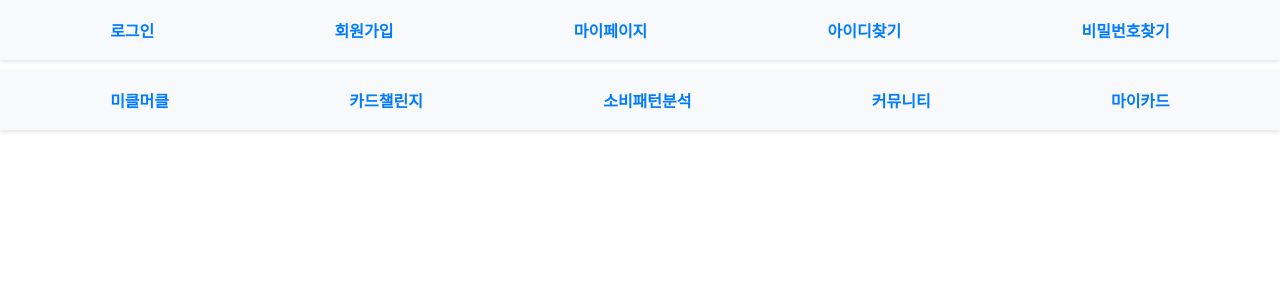
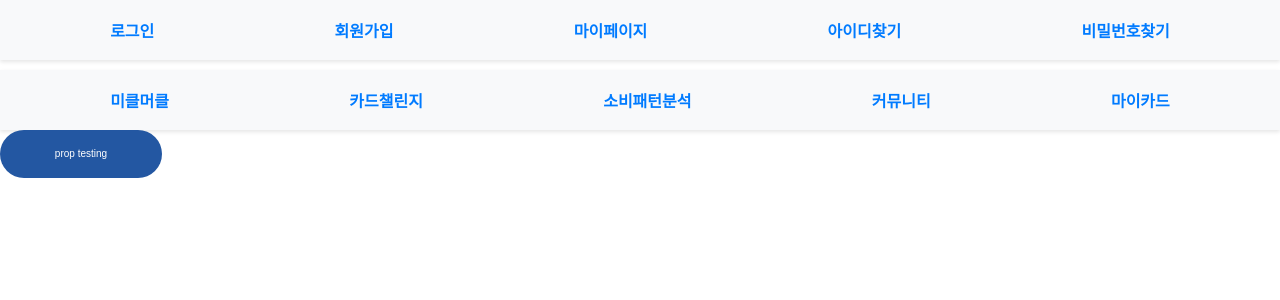
Before and after one commit to Hyukjoo-Lee/yono-main, a React (Create React App) app in the folder app-frontend/: page / in a window 1280 px wide. Shown: the top 300 px of the page. Built offline with nearby package versions, Linux system fonts and the light colour scheme.

Commit message:
Feat: ThemeProvider 전역 설정

```diff
--- a/app-frontend/src/App.js
+++ b/app-frontend/src/App.js
@@ -11,11 +11,14 @@ import { Community } from "./pages/Community";
 import { MyCard } from "./pages/MyCard";
 import { MyPage } from "./pages/MyPage";
 import { MainPage } from "./pages/MainPage";
+import { ThemeProvider } from "styled-components";
+import theme from "./theme/theme";
 
 // 메인 페이지 헤더1 - 로그인, 회원가입, 마이페이지, 아이디찾기, 비번찾기
 // 메인 페이지 헤더2 - 미클머클소개, 카드챌린지, 소비패턴분석, 커뮤니티, 마이카드
 function App() {
   return (
+    <ThemeProvider theme={theme}>
       <Router>
         <Routes>
           <Route path="/" element={<MainPage />} />
@@ -24,7 +27,6 @@ function App() {
           <Route path="/mypage" element={<MyPage />} />
           <Route path="/find-id" element={<FindID />} />
           <Route path="/find-pwd" element={<FindPassword />} />
-
           <Route path="/intro" element={<Intro />} />
           <Route path="/card-challege" element={<CardChallege />} />
           <Route path="/card-analysis" element={<CardAnalysis />} />
@@ -32,6 +34,7 @@ function App() {
           <Route path="/mycard" element={<MyCard />} />
         </Routes>
       </Router>
+    </ThemeProvider>
   );
 }
 
--- a/app-frontend/src/common/CustomButton.js
+++ b/app-frontend/src/common/CustomButton.js
@@ -1,7 +1,5 @@
 import React from "react";
 import styled from "styled-components";
-import { ThemeProvider } from "styled-components";
-import theme from "../theme/Theme";
 
 function CustomButton(props) {
   const {
@@ -48,7 +46,6 @@ function CustomButton(props) {
   `;
 
   return (
-    <ThemeProvider theme={theme}>
     <ButtonStyle
       width={width}
       height={height}
@@ -64,7 +61,6 @@ function CustomButton(props) {
         {text}
       </TextStyle>
     </ButtonStyle>
-    </ThemeProvider>
   );
 }
 
--- a/app-frontend/src/pages/MainPage.js
+++ b/app-frontend/src/pages/MainPage.js
@@ -1,11 +1,14 @@
+import CustomButton from "../common/CustomButton";
 import { MainHeader } from "../common/MainHeader";
 import { SubHeader } from "../common/SubHeader";
 
 export function MainPage() {
   return (
     <>
+      {/* 테스팅 */}
       <SubHeader />
       <MainHeader />
+      <CustomButton text="prop testing" fontSize="10px" />
     </>
   );
 }
```
Also changed, not shown: app-frontend/src/test/Test.js (+0 -4 lines). Lines whose indentation alone changed are shown as unchanged.
